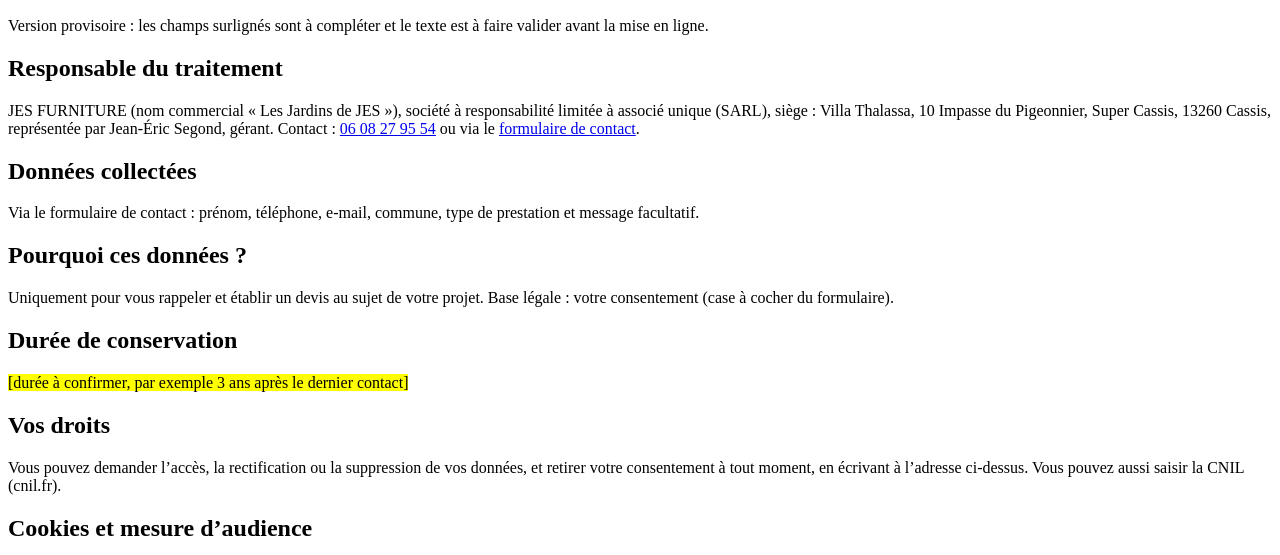
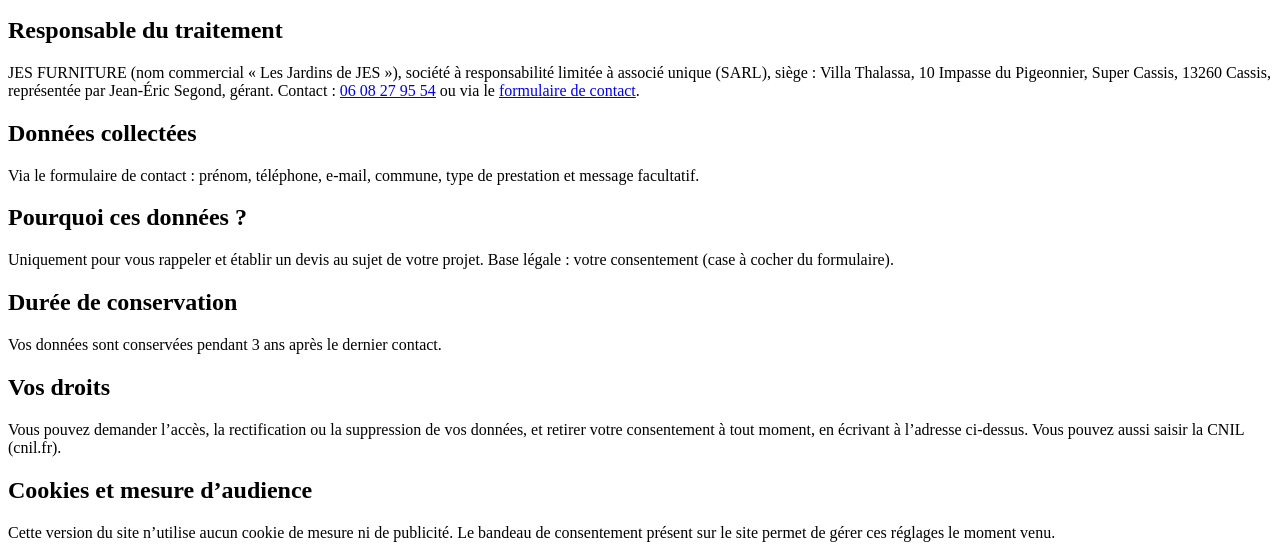
Before and after one commit to TristanS-OU/Les-Jardins-De-Jes, a website built with Vite: page politique-confidentialite.html in a window 1280 px wide. Shown: the part 209-764 px from the top of the page. Built offline with nearby package versions, Linux system fonts and the light colour scheme; files whose address does not match are found by name.

Commit message:
Update legal mentions and remove placeholders

```diff
--- a/politique-confidentialite.html
+++ b/politique-confidentialite.html
@@ -35,14 +35,14 @@
 </div></header>
 <main id="main"><article class="legal">
 <nav class="crumbs" aria-label="Fil d’Ariane"><a href="index.html">Accueil</a> · <span aria-current="page">Politique de confidentialité</span></nav>
-<h1>Politique de confidentialité</h1><p class="todo">Version provisoire : les champs surlignés sont à compléter et le texte est à faire valider avant la mise en ligne.</p>
+<h1>Politique de confidentialité</h1>
 
 <h2>Responsable du traitement</h2><p>JES FURNITURE (nom commercial « Les Jardins de JES »), société à responsabilité limitée à associé unique (SARL), siège : Villa Thalassa, 10 Impasse du Pigeonnier, Super Cassis, 13260 Cassis, représentée par Jean-Éric Segond, gérant. Contact : <a href="tel:+33608279554">06 08 27 95 54</a> ou via le <a href="index.html#contact">formulaire de contact</a>.</p>
 <h2>Données collectées</h2><p>Via le formulaire de contact : prénom, téléphone, e-mail, commune, type de prestation et message facultatif.</p>
 <h2>Pourquoi ces données ?</h2><p>Uniquement pour vous rappeler et établir un devis au sujet de votre projet. Base légale : votre consentement (case à cocher du formulaire).</p>
-<h2>Durée de conservation</h2><p><mark>[durée à confirmer, par exemple 3 ans après le dernier contact]</mark></p>
+<h2>Durée de conservation</h2><p>Vos données sont conservées pendant 3 ans après le dernier contact.</p>
 <h2>Vos droits</h2><p>Vous pouvez demander l’accès, la rectification ou la suppression de vos données, et retirer votre consentement à tout moment, en écrivant à l’adresse ci-dessus. Vous pouvez aussi saisir la CNIL (cnil.fr).</p>
-<h2>Cookies et mesure d’audience</h2><p>Cette version du site n’utilise aucun cookie de mesure ni de publicité. <mark>[À mettre à jour avant le lancement des campagnes : bandeau de consentement, Pixel Meta, mesure d’audience.]</mark></p></article></main>
+<h2>Cookies et mesure d’audience</h2><p>Cette version du site n’utilise aucun cookie de mesure ni de publicité. Le bandeau de consentement présent sur le site permet de gérer ces réglages le moment venu.</p></article></main>
 <footer class="ftr"><div class="wrap">
   <div class="grid">
     <div><img src="img/logo.svg" alt="Les Jardins de JES" width="101" height="84"><p style="margin-top:18px;max-width:22em">Artisan paysagiste indépendant à Cassis : gazon synthétique, terrasses en bois, allées, bordures et murets.</p></div>
```
Also changed, not shown: mentions-legales.html (+2 -2 lines).
